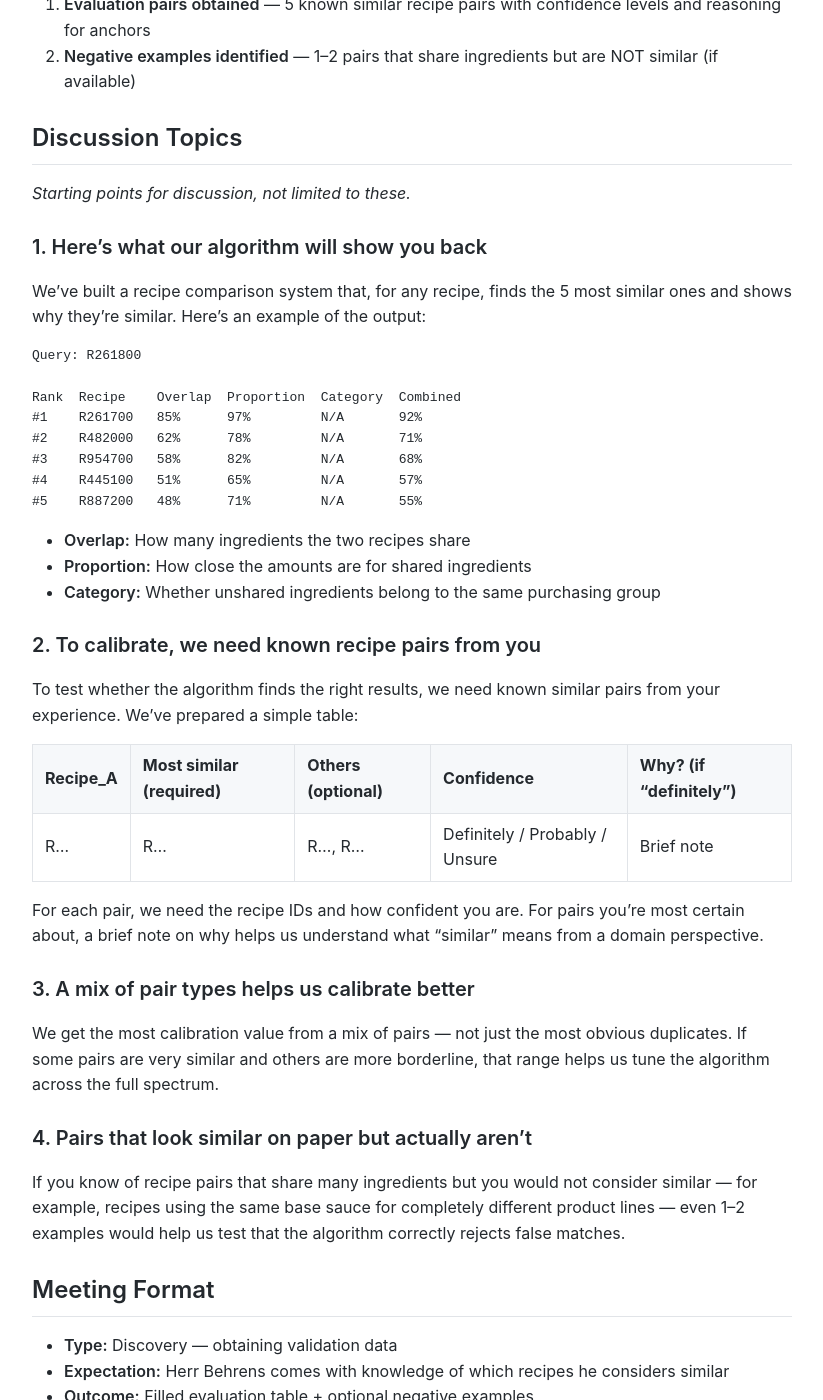
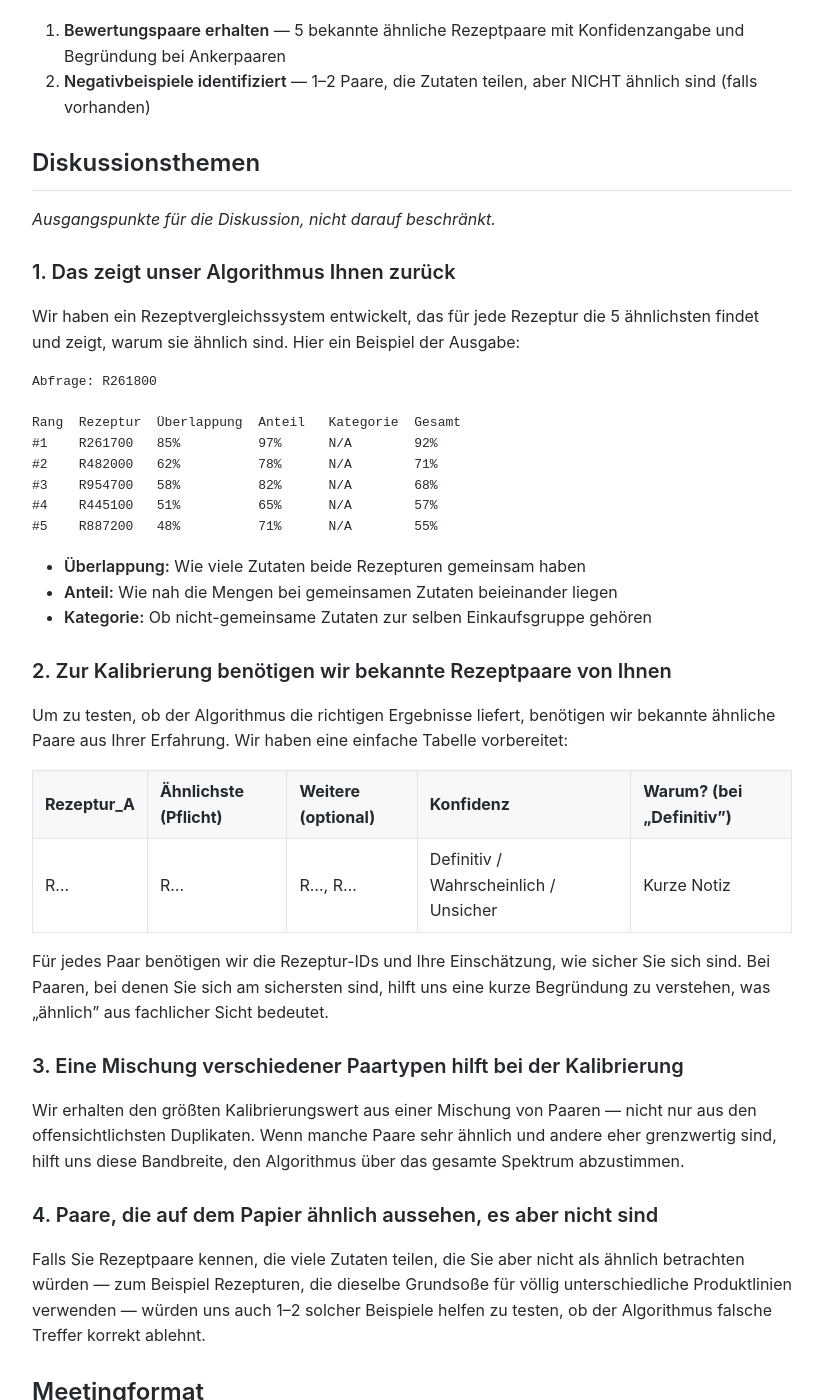
Before and after one commit to MariusWilsch/public-wilsch-ai-pages, a Jekyll site: the page built from project/avo_fullstack/meeting-agenda-behrens-validation.md, in a window 1280 px wide and 1400 px high, scrolled down 538 px. Shown: the whole window, without its empty margins (228-1051 px from the left). Built offline with Jekyll 4.4.1, drawn with Linux system fonts in a browser that asks for light colours; our own code applies the rules of GitHub Pages for plain Markdown files; some of the changed text lies outside the part shown.

Commit message:
Sync from hippocampus 2026-02-10

````diff
--- a/project/avo_fullstack/meeting-agenda-behrens-validation.md
+++ b/project/avo_fullstack/meeting-agenda-behrens-validation.md
@@ -2,64 +2,64 @@
 publish: true
 ---
 
-# Meeting Agenda: Validation Pairs for Soßen Sourcing POC
+# Meeting-Agenda: Validierungspaare für Soßen Sourcing POC
 [[client-avo]]
 
-## Meeting Goal
+## Meetingziel
 
-Obtain validation data from Herr Behrens to calibrate and test the recipe similarity algorithm.
+Validierungsdaten von Herrn Behrens erhalten, um den Rezeptähnlichkeits-Algorithmus zu kalibrieren und zu testen.
 
-1. **Evaluation pairs obtained** — 5 known similar recipe pairs with confidence levels and reasoning for anchors
-2. **Negative examples identified** — 1–2 pairs that share ingredients but are NOT similar (if available)
+1. **Bewertungspaare erhalten** — 5 bekannte ähnliche Rezeptpaare mit Konfidenzangabe und Begründung bei Ankerpaaren
+2. **Negativbeispiele identifiziert** — 1–2 Paare, die Zutaten teilen, aber NICHT ähnlich sind (falls vorhanden)
 
-## Discussion Topics
+## Diskussionsthemen
 
-*Starting points for discussion, not limited to these.*
+*Ausgangspunkte für die Diskussion, nicht darauf beschränkt.*
 
-### 1. Here's what our algorithm will show you back
+### 1. Das zeigt unser Algorithmus Ihnen zurück
 
-We've built a recipe comparison system that, for any recipe, finds the 5 most similar ones and shows why they're similar. Here's an example of the output:
+Wir haben ein Rezeptvergleichssystem entwickelt, das für jede Rezeptur die 5 ähnlichsten findet und zeigt, warum sie ähnlich sind. Hier ein Beispiel der Ausgabe:
 
 ```
-Query: R261800
+Abfrage: R261800
 
-Rank  Recipe    Overlap  Proportion  Category  Combined
-#1    R261700   85%      97%         N/A       92%
-#2    R482000   62%      78%         N/A       71%
-#3    R954700   58%      82%         N/A       68%
-#4    R445100   51%      65%         N/A       57%
-#5    R887200   48%      71%         N/A       55%
+Rang  Rezeptur  Überlappung  Anteil   Kategorie  Gesamt
+#1    R261700   85%          97%      N/A        92%
+#2    R482000   62%          78%      N/A        71%
+#3    R954700   58%          82%      N/A        68%
+#4    R445100   51%          65%      N/A        57%
+#5    R887200   48%          71%      N/A        55%
 ```
 
-- **Overlap:** How many ingredients the two recipes share
-- **Proportion:** How close the amounts are for shared ingredients
-- **Category:** Whether unshared ingredients belong to the same purchasing group
+- **Überlappung:** Wie viele Zutaten beide Rezepturen gemeinsam haben
+- **Anteil:** Wie nah die Mengen bei gemeinsamen Zutaten beieinander liegen
+- **Kategorie:** Ob nicht-gemeinsame Zutaten zur selben Einkaufsgruppe gehören
 
-### 2. To calibrate, we need known recipe pairs from you
+### 2. Zur Kalibrierung benötigen wir bekannte Rezeptpaare von Ihnen
 
-To test whether the algorithm finds the right results, we need known similar pairs from your experience. We've prepared a simple table:
+Um zu testen, ob der Algorithmus die richtigen Ergebnisse liefert, benötigen wir bekannte ähnliche Paare aus Ihrer Erfahrung. Wir haben eine einfache Tabelle vorbereitet:
 
-| Recipe_A | Most similar (required) | Others (optional) | Confidence | Why? (if "definitely") |
-|----------|------------------------|-------------------|------------|------------------------|
-| R...     | R...                   | R..., R...        | Definitely / Probably / Unsure | Brief note |
+| Rezeptur_A | Ähnlichste (Pflicht) | Weitere (optional) | Konfidenz | Warum? (bei „Definitiv") |
+|------------|---------------------|-------------------|-----------|--------------------------|
+| R...       | R...                | R..., R...        | Definitiv / Wahrscheinlich / Unsicher | Kurze Notiz |
 
-For each pair, we need the recipe IDs and how confident you are. For pairs you're most certain about, a brief note on why helps us understand what "similar" means from a domain perspective.
+Für jedes Paar benötigen wir die Rezeptur-IDs und Ihre Einschätzung, wie sicher Sie sich sind. Bei Paaren, bei denen Sie sich am sichersten sind, hilft uns eine kurze Begründung zu verstehen, was „ähnlich" aus fachlicher Sicht bedeutet.
 
-### 3. A mix of pair types helps us calibrate better
+### 3. Eine Mischung verschiedener Paartypen hilft bei der Kalibrierung
 
-We get the most calibration value from a mix of pairs — not just the most obvious duplicates. If some pairs are very similar and others are more borderline, that range helps us tune the algorithm across the full spectrum.
+Wir erhalten den größten Kalibrierungswert aus einer Mischung von Paaren — nicht nur aus den offensichtlichsten Duplikaten. Wenn manche Paare sehr ähnlich und andere eher grenzwertig sind, hilft uns diese Bandbreite, den Algorithmus über das gesamte Spektrum abzustimmen.
 
-### 4. Pairs that look similar on paper but actually aren't
+### 4. Paare, die auf dem Papier ähnlich aussehen, es aber nicht sind
 
-If you know of recipe pairs that share many ingredients but you would not consider similar — for example, recipes using the same base sauce for completely different product lines — even 1–2 examples would help us test that the algorithm correctly rejects false matches.
+Falls Sie Rezeptpaare kennen, die viele Zutaten teilen, die Sie aber nicht als ähnlich betrachten würden — zum Beispiel Rezepturen, die dieselbe Grundsoße für völlig unterschiedliche Produktlinien verwenden — würden uns auch 1–2 solcher Beispiele helfen zu testen, ob der Algorithmus falsche Treffer korrekt ablehnt.
 
-## Meeting Format
+## Meetingformat
 
-- **Type:** Discovery — obtaining validation data
-- **Expectation:** Herr Behrens comes with knowledge of which recipes he considers similar
-- **Outcome:** Filled evaluation table + optional negative examples
+- **Art:** Discovery — Erhebung von Validierungsdaten
+- **Erwartung:** Herr Behrens kommt mit Wissen darüber, welche Rezepturen er als ähnlich betrachtet
+- **Ergebnis:** Ausgefüllte Bewertungstabelle + optionale Negativbeispiele
 
-## Related
+## Verknüpfungen
 
 - **Issue:** [#513: AVO: KI_PROJEKT_SOSSEN_SOURCING POC](https://github.com/DaveX2001/deliverable-tracking/issues/513)
 - **Design Doc:** [Published](https://mariuswilsch.github.io/public-wilsch-ai-pages/project/avo_fullstack/design-doc-sossen-sourcing-poc)
````
